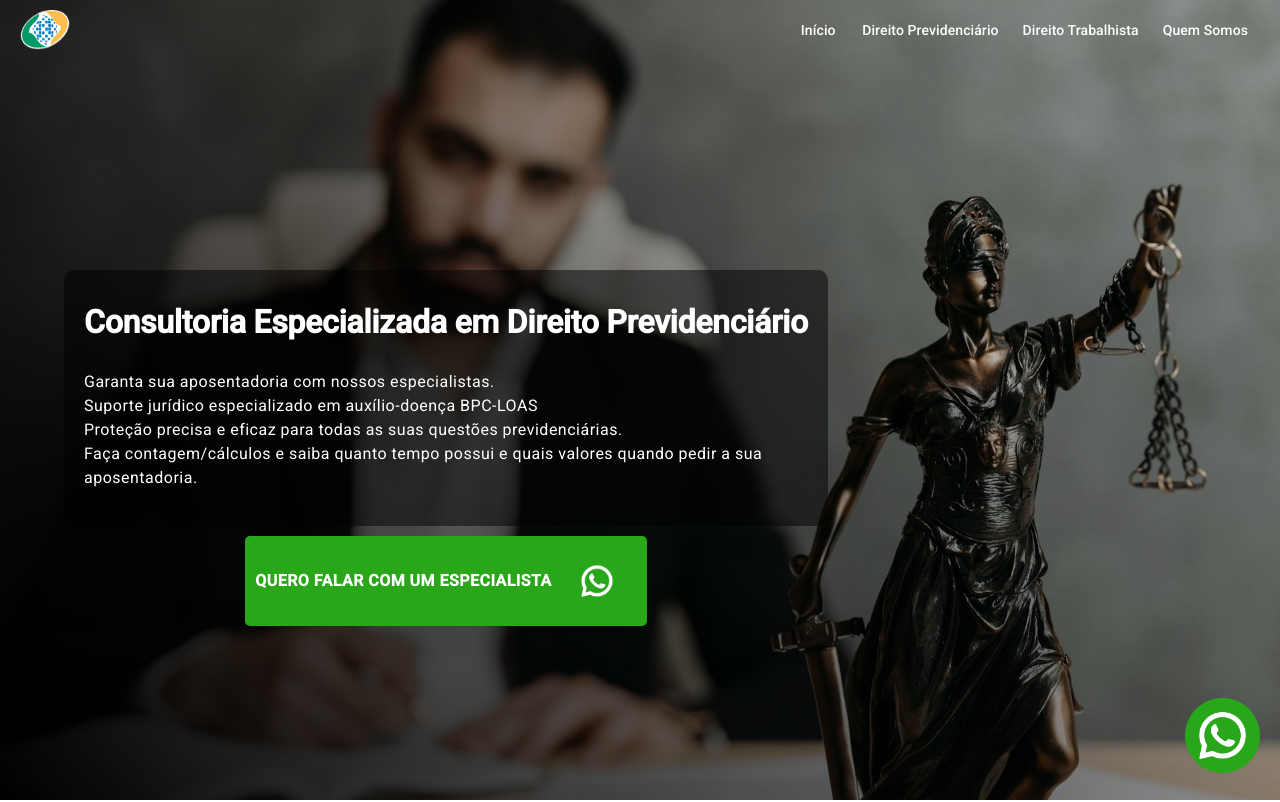
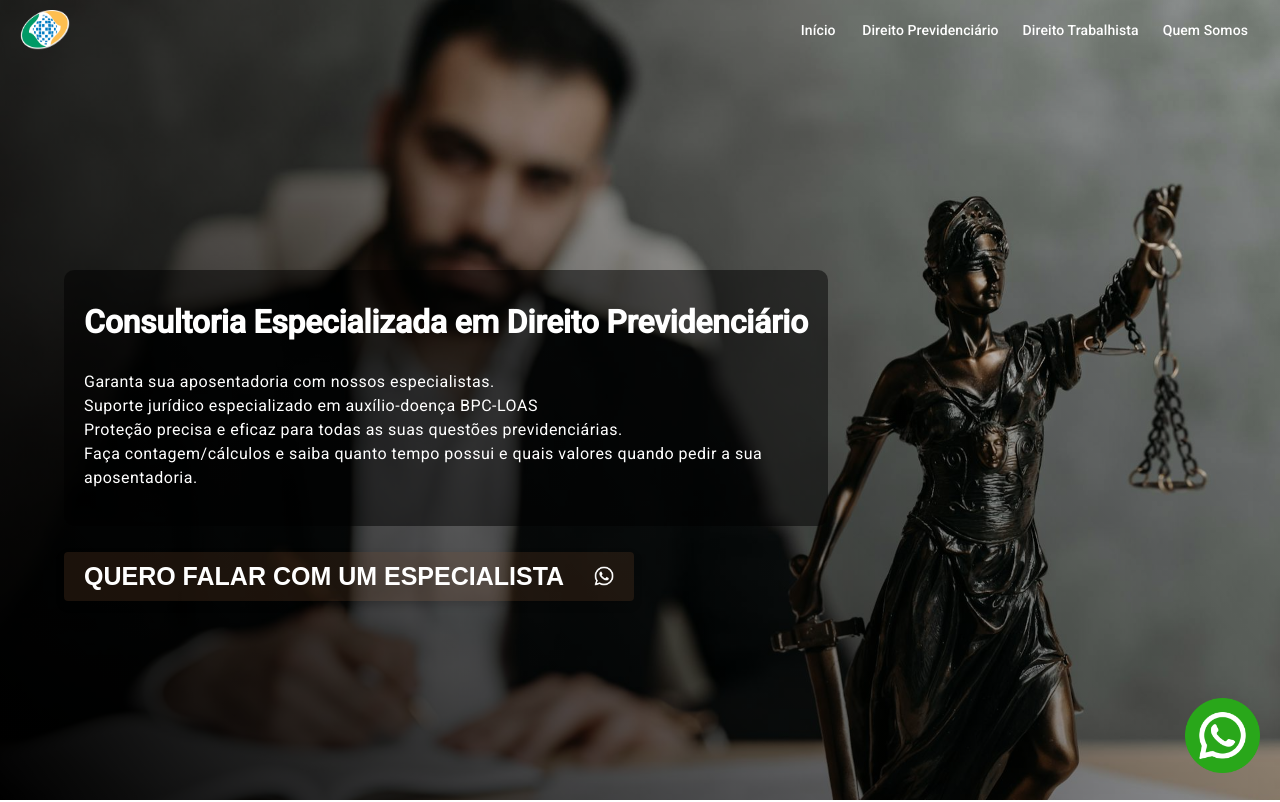
Before and after one commit to ramontrndd/tucujuprevi, an Angular app: page / in a window 1280 px wide. Shown: the top 802 px of the page. Built offline with nearby package versions, Linux system fonts and the light colour scheme.

Commit message:
Refactor header component styles and update WhatsApp contact button

```diff
--- a/src/app/components/header/header.component.html
+++ b/src/app/components/header/header.component.html
@@ -31,7 +31,7 @@
   >
     <button>
       Quero falar com um especialista
-      <img src="whatsapp.png" class="whatsapp-button" alt="WhatsApp Logo" />
+      <img src="whatsapp2.png" class="whatsapp-icon" alt="WhatsApp Logo" />
     </button>
   </a>
 </section>
--- a/src/app/components/header/header.component.scss
+++ b/src/app/components/header/header.component.scss
@@ -76,43 +76,6 @@ article {
   @include body-l-style;
   color: white;
 }
-
-.whatsapp-button {
-  display: flex;
-  align-items: center;
-  justify-content: flex-end;
-  background-color: #29a719;
-  color: white;
-  border: none;
-  border-radius: 5px;
-  padding: 5px 10px;
-  font-size: 16px;
-  font-weight: bold;
-  margin: 10px 5px;
-  cursor: pointer;
-  text-transform: uppercase;
-  text-decoration: none;
-  transition: background-color 0.3s ease;
-
-  &:hover {
-    background-color: #248b17;
-  }
-
-  img {
-    width: 50px;
-    height: 50px;
-    margin-left: 10px;
-  }
-
-  button {
-    all: unset; /* Remove os estilos padrão do botão */
-    display: flex;
-    align-items: center;
-    justify-content: center;
-    cursor: pointer;
-  }
-}
-
 .btn-float {
   position: fixed;
   bottom: 20px;
@@ -126,3 +89,43 @@ article {
     height: 75px;
   }
 }
+
+.whatsapp-button {
+  position: absolute;
+  left: 0;
+  top: 110%;
+  text-decoration: none;
+}
+.whatsapp-button button {
+  display: flex;
+  align-items: center;
+  background-color: #754c2938;
+  color: white;
+  border: none;
+  border-radius: 4px;
+  padding: 10px 20px;
+  font-size: 25px;
+  font-weight: bold;
+  cursor: pointer;
+  text-transform: uppercase;
+  transition:
+    background-color 0.3s ease,
+    box-shadow 0.3s ease;
+  box-shadow: 0 4px 8px rgba(0, 0, 0, 0.2);
+}
+
+.whatsapp-button button:hover {
+  background-color: #3a2a1d;
+  box-shadow: 0 6px 12px rgba(0, 0, 0, 0.3);
+}
+
+.whatsapp-icon {
+  width: 20px;
+  height: 20px;
+  margin-left: 30px;
+  transition: transform 0.4s ease-in-out;
+}
+
+.whatsapp-button button:hover .whatsapp-icon {
+  transform: scale(2.5);
+}
```
Also changed, not shown: public/whatsapp2.png (added).
